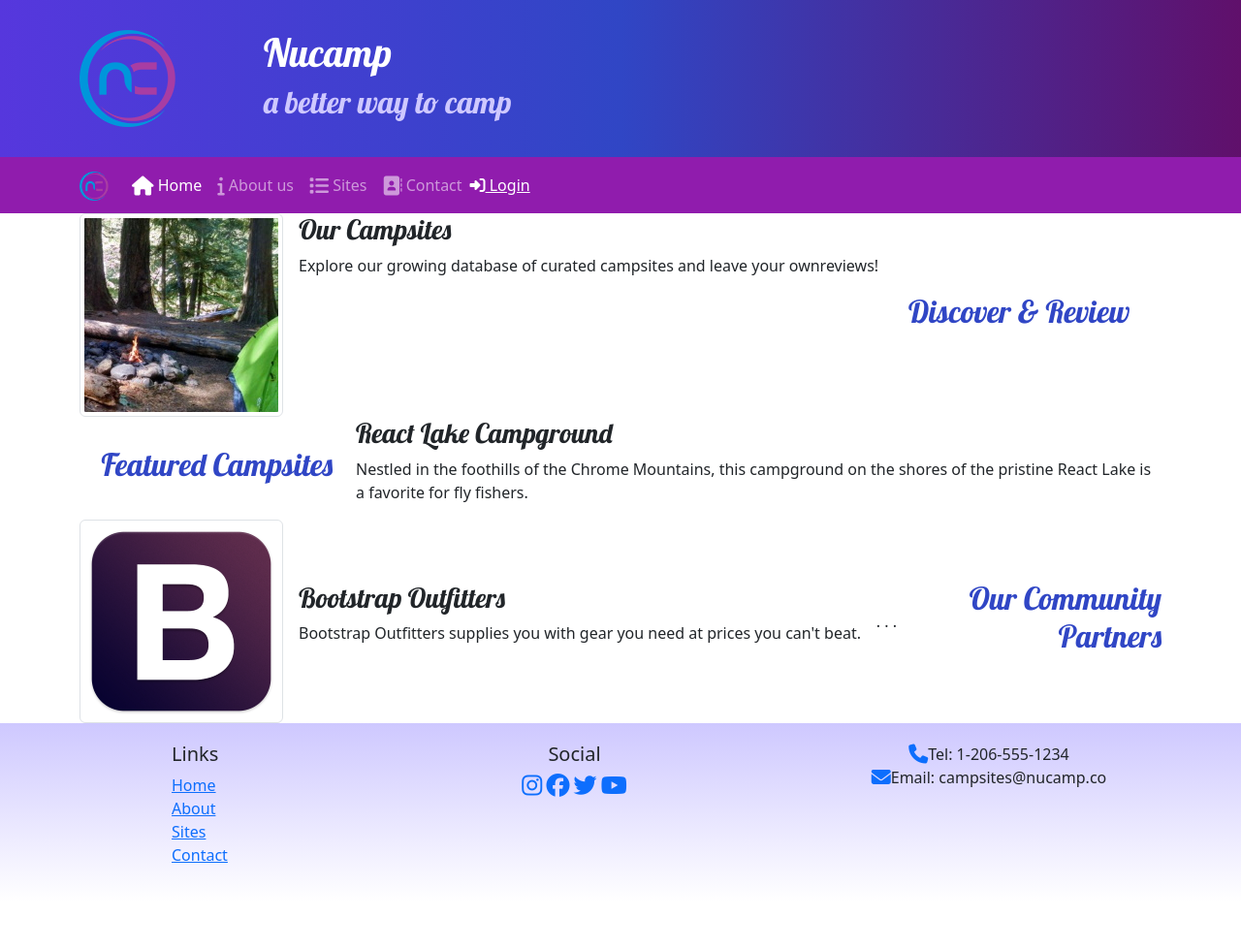
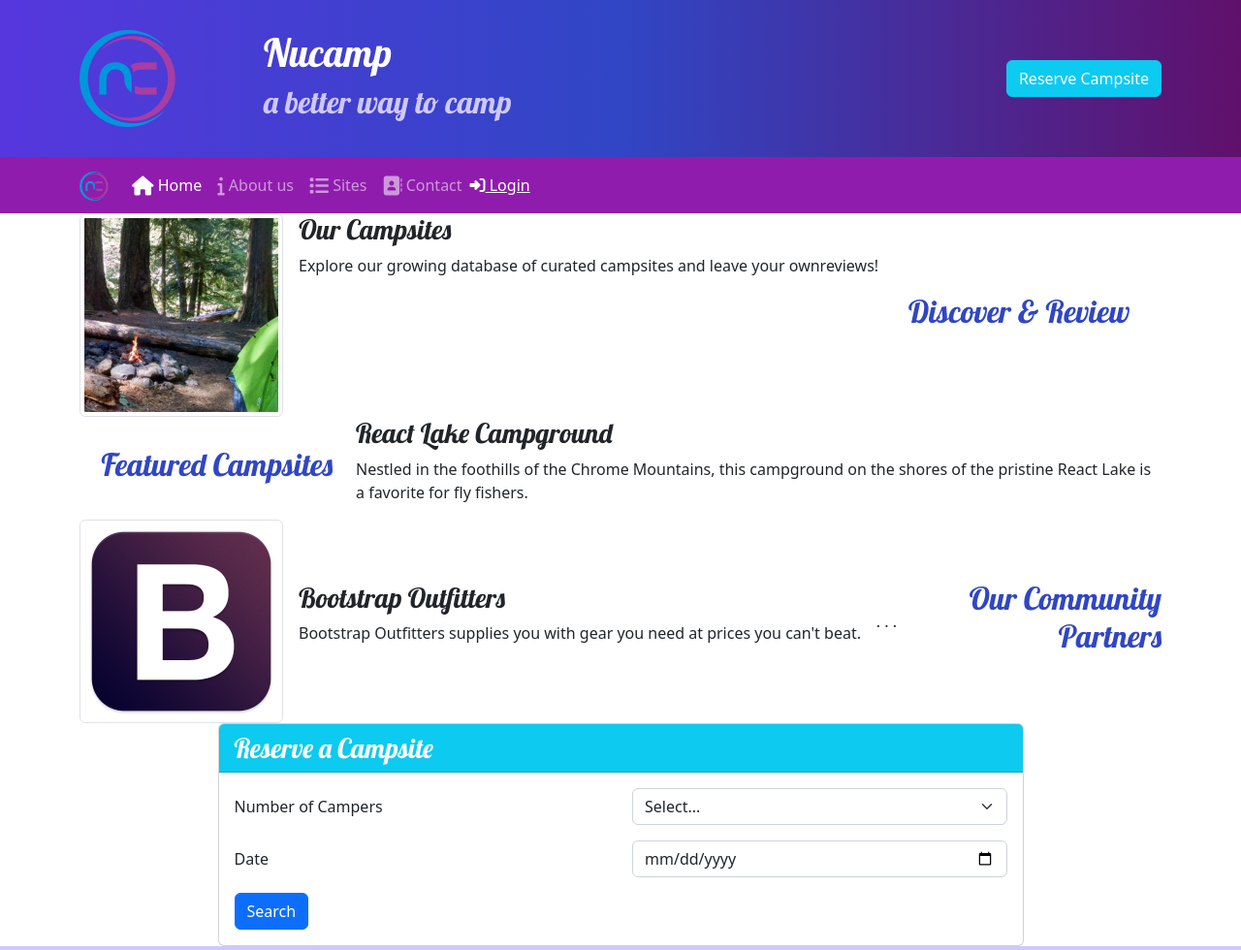
Before and after one commit to masaaapotat/git-test, a website built with Parcel: page index.html in a window 1280 px wide. Shown: the top 980 px of the page at 97% size. Before the commit the page ends 930 px from the top, so only its background shows below. Built offline with nearby package versions, Linux system fonts and the light colour scheme; files whose address does not match are found by name.

Commit message:
add reservation and change header

```diff
--- a/index.html
+++ b/index.html
@@ -14,7 +14,7 @@
 <link rel="stylesheet" href="/node_modules/@fortawesome/fontawesome-free/css/solid.css"/>
 
     <link rel="stylesheet" href="https://fonts.googleapis.com/css?family=Lobster|Open+Sans" />
-    <link rel="stylesheet" href="styles.scss">
+    <link rel="stylesheet" href="css/styles.scss">
 </head>
 
 <body>
@@ -23,11 +23,14 @@
         <div class="container">
             <div class="row">
                 <div class="col-4 col-sm-3 col-md-2 align-self-center">
-                    <img src="img/logo.png" class="image-fluid">
+                    <img src="img/logo.png" class="image-fluid" alt="Nucamp Logo">
                 </div>
                 <div class="col">
                     <h1>Nucamp</h1>
                     <h2>a better way to camp</h2>
+                </div>
+                <div class="col-2 d-flex justify-content-end align-items-center">
+                    <a href="#reserveForm" class="btn btn-info text-white">Reserve Campsite</a>
                 </div>
             </div>
         </div>
@@ -164,6 +167,47 @@
             . . .
 
         </section>
+         <!-- Reservation Form Section -->
+         <section class="row row-content">
+            <div class="col-12 col-md-9 mx-auto">
+                <div class="card">
+                    <h3 class="card-header bg-info text-white">Reserve a Campsite</h3>
+                    <div class="card-body">
+                        <form id="reserveForm">
+                            <div class="row mb-3">
+                                <label for="numberOfCampers" class="col-form-label col">Number of Campers</label>
+                                <div class="col">
+                                    <select class="form-select" id="numberOfCampers" name="numberOfCampers">
+                                        <option selected>Select...</option>
+                                        <option value="1">1</option>
+                                        <option value="2">2</option>
+                                        <option value="3">3</option>
+                                        <option value="4">4</option>
+                                        <option value="5">5</option>
+                                        <option value="6">6</option>
+                                    </select>
+                                </div>
+                            </div>
+                            <div class="row mb-3">
+                                <label for="date" class="col-form-label col">Date</label>
+                                <div class="col">
+                                    <input type="date" class="form-control" id="date" name="date"
+                                        placeholder="Select Date">
+                                </div>
+                            </div>
+                            <div class="row">
+                                <div class="col">
+                                    <button type="submit" class="btn btn-primary">Search</button>
+                                </div>
+                            </div>
+                        </form>
+                    </div>
+                </div>
+            </div>
+        </section>
+
+    </main>
+
 
     </main>
 
```
Also changed, not shown: aboutusone.html (+1 -1 lines), contactus.html (+2 -1 lines), week3.html (+1 -1 lines), css/styles.scss (renamed from styles.scss).
